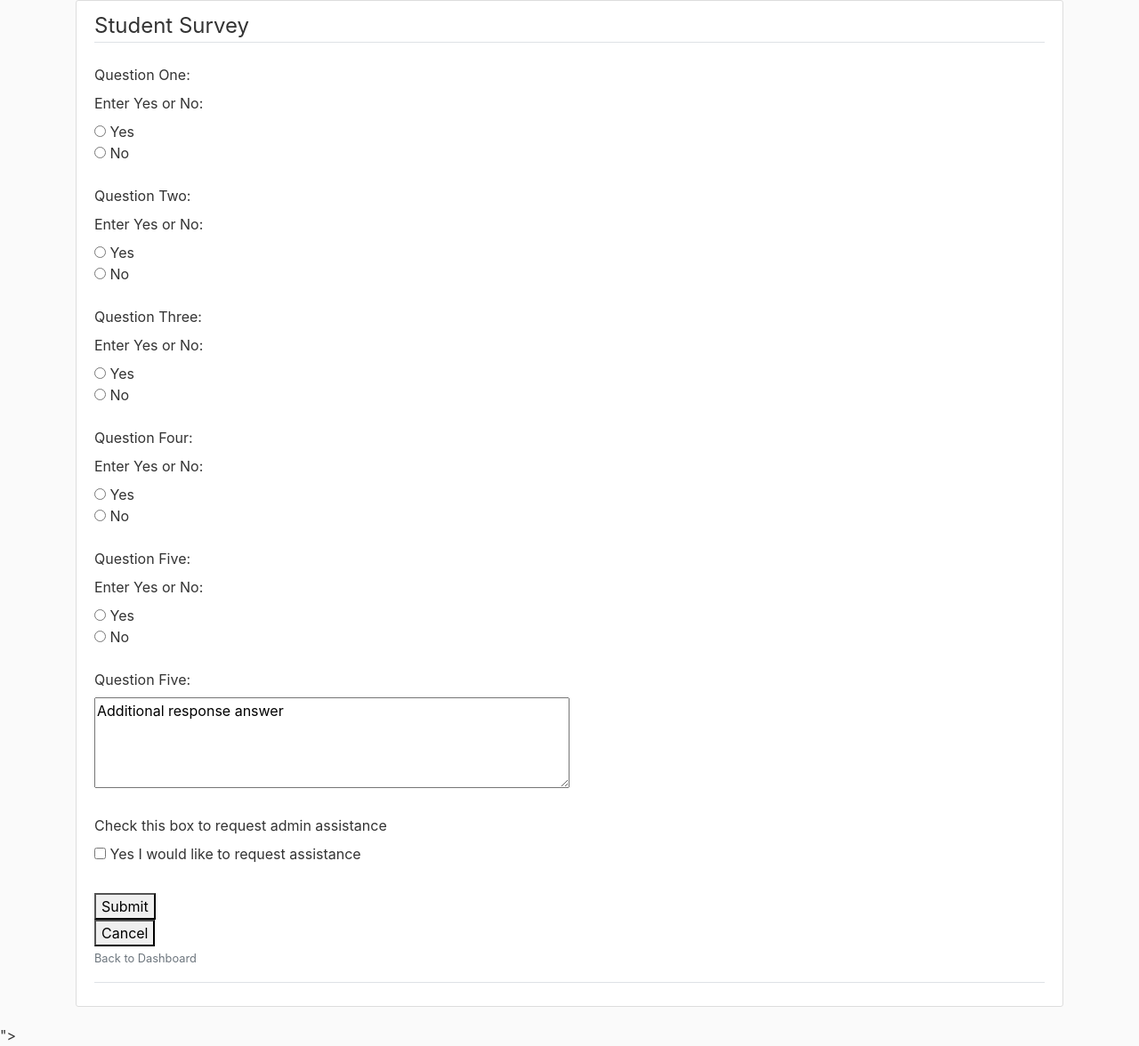
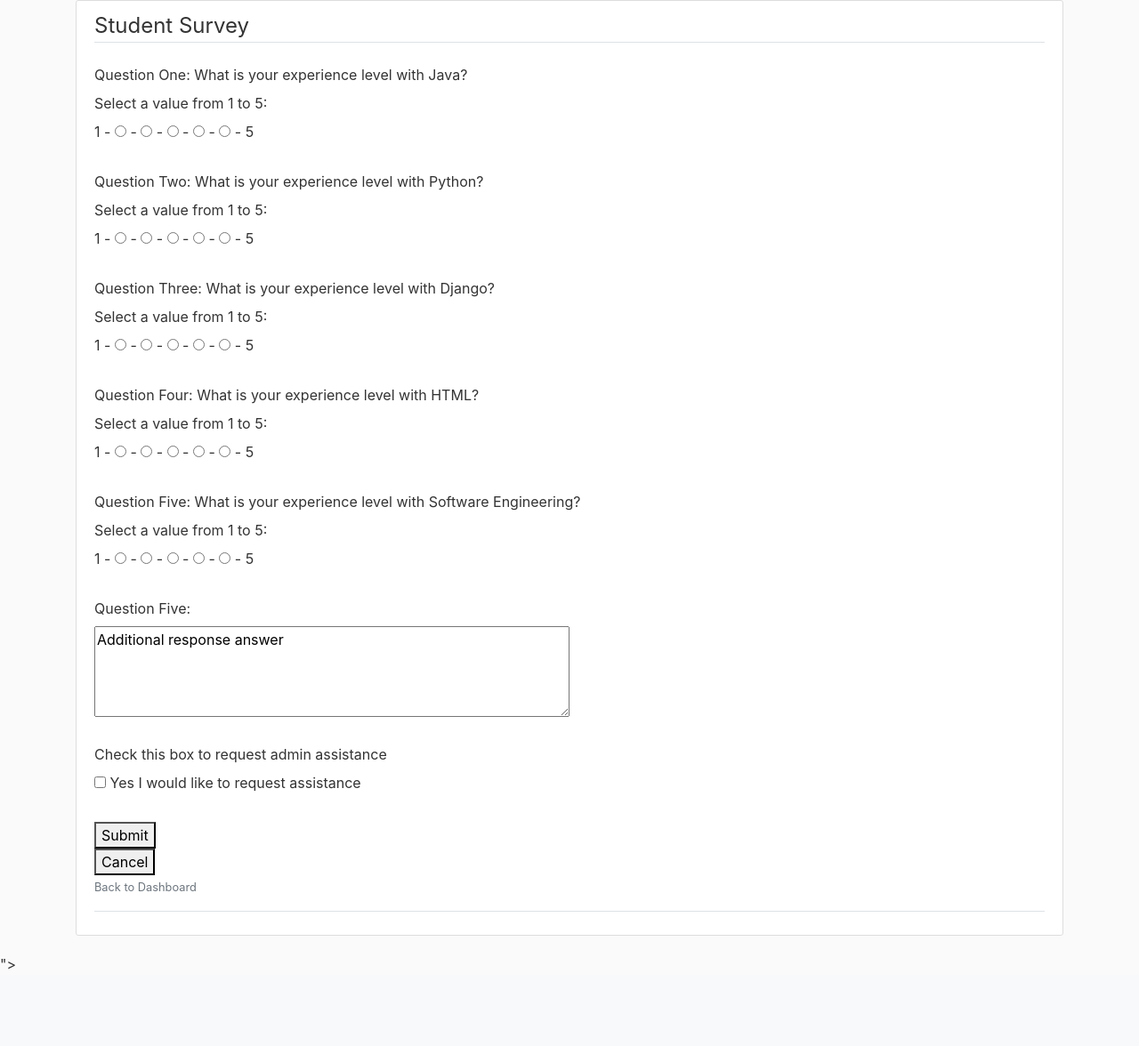
Before and after one commit to GatorIncubator/gatorgrouper, a Django app: page /survey in a window 1280 px wide. Shown: the part 146-1322 px from the top of the page at 89% size. After the commit the page ends 1236 px from the top, so only its background shows below. Run offline with Django 3.2, Linux system fonts and the light colour scheme; some libraries are stand-ins or nearby versions.

Commit message:
Baseline Survey Questions Co-authored-by: Elisia <wrighte@allegheny.edu> Co-authored-by: Jahlia <finneyj@allegheny.edu> Co-authored-by: Carson <quigleyc@allegheny.edu>

```diff
--- a/gatorgrouper/templates/gatorgrouper/survey.html
+++ b/gatorgrouper/templates/gatorgrouper/survey.html
@@ -10,30 +10,50 @@
           <form action="/action_page.php">
             <div class="form-group">
               <!-- Adds in a section for question one -->
-              <label for="Question One">Question One:</label> <br>
-              <label for="Question One">Enter Yes or No: </label> <br>
-              <input type="radio" name = "optradio"> Yes</label><br>
-              <input type="radio" name = "optradio"> No</label><br><br>
+              <label for="Question One">Question One: What is your experience level with Java?</label> <br>
+              <label for="Question One">Select a value from 1 to 5: </label> <br>
+              <label>1 -</label>
+              <input type="radio" name = "one"> -</label>
+              <input type="radio" name = "two"> -</label>
+              <input type="radio" name = "three"> -</label>
+              <input type="radio" name = "four"> -</label>
+              <input type="radio" name = "five"> - 5</label><br><br>
               <!-- Adds in a section for question two -->
-              <label for="Question Two">Question Two:</label><br>
-              <label for="Question Two">Enter Yes or No: </label><br>
-              <input type="radio" name = "optradio"> Yes </label><br>
-              <input type="radio" name = "optradio"> No </label><br><br>
+              <label for="Question Two">Question Two: What is your experience level with Python?</label><br>
+              <label for="Question Two">Select a value from 1 to 5: </label><br>
+              <label>1 -</label>
+              <input type="radio" name = "one"> -</label>
+              <input type="radio" name = "two"> -</label>
+              <input type="radio" name = "three"> -</label>
+              <input type="radio" name = "four"> -</label>
+              <input type="radio" name = "five"> - 5</label><br><br>
               <!-- Adds in a section for question three -->
-              <label for="Question Three">Question Three:</label><br>
-              <label for="Question Three">Enter Yes or No: </label><br>
-              <input type="radio" name = "optradio"> Yes </label><br>
-              <input type="radio" name = "optradio"> No </label><br><br>
+              <label for="Question Three">Question Three: What is your experience level with Django?</label><br>
+              <label for="Question Three">Select a value from 1 to 5: </label><br>
+              <label>1 -</label>
+              <input type="radio" name = "one"> -</label>
+              <input type="radio" name = "two"> -</label>
+              <input type="radio" name = "three"> -</label>
+              <input type="radio" name = "four"> -</label>
+              <input type="radio" name = "five"> - 5</label><br><br>
               <!-- Adds in a section for question four -->
-              <label for="Question Four">Question Four:</label><br>
-              <label for="Question four">Enter Yes or No: </label><br>
-              <input type="radio" name = "optradio"> Yes </label><br>
-              <input type="radio" name = "optradio"> No </label><br><br>
+              <label for="Question Four">Question Four: What is your experience level with HTML?</label><br>
+              <label for="Question four">Select a value from 1 to 5: </label><br>
+              <label>1 -</label>
+              <input type="radio" name = "one"> -</label>
+              <input type="radio" name = "two"> -</label>
+              <input type="radio" name = "three"> -</label>
+              <input type="radio" name = "four"> -</label>
+              <input type="radio" name = "five"> - 5</label><br><br>
               <!-- Adds in a section for question five -->
-              <label for="Question Five">Question Five:</label><br>
-              <label for="Question Five">Enter Yes or No: </label><br>
-              <input type="radio" name = "optradio"> Yes </label><br>
-              <input type="radio" name = "optradio"> No </label><br><br>
+              <label for="Question Five">Question Five: What is your experience level with Software Engineering?</label><br>
+              <label for="Question Five">Select a value from 1 to 5: </label><br>
+              <label>1 -</label>
+              <input type="radio" name = "one"> -</label>
+              <input type="radio" name = "two"> -</label>
+              <input type="radio" name = "three"> -</label>
+              <input type="radio" name = "four"> -</label>
+              <input type="radio" name = "five"> - 5</label><br><br>
               <!-- Adds in a section for free response answer -->
               <label for="Question Five">Question Five:</label><br>
               <textarea rows="4" cols="50" name="story">Additional response answer</textarea><br><br>
```
